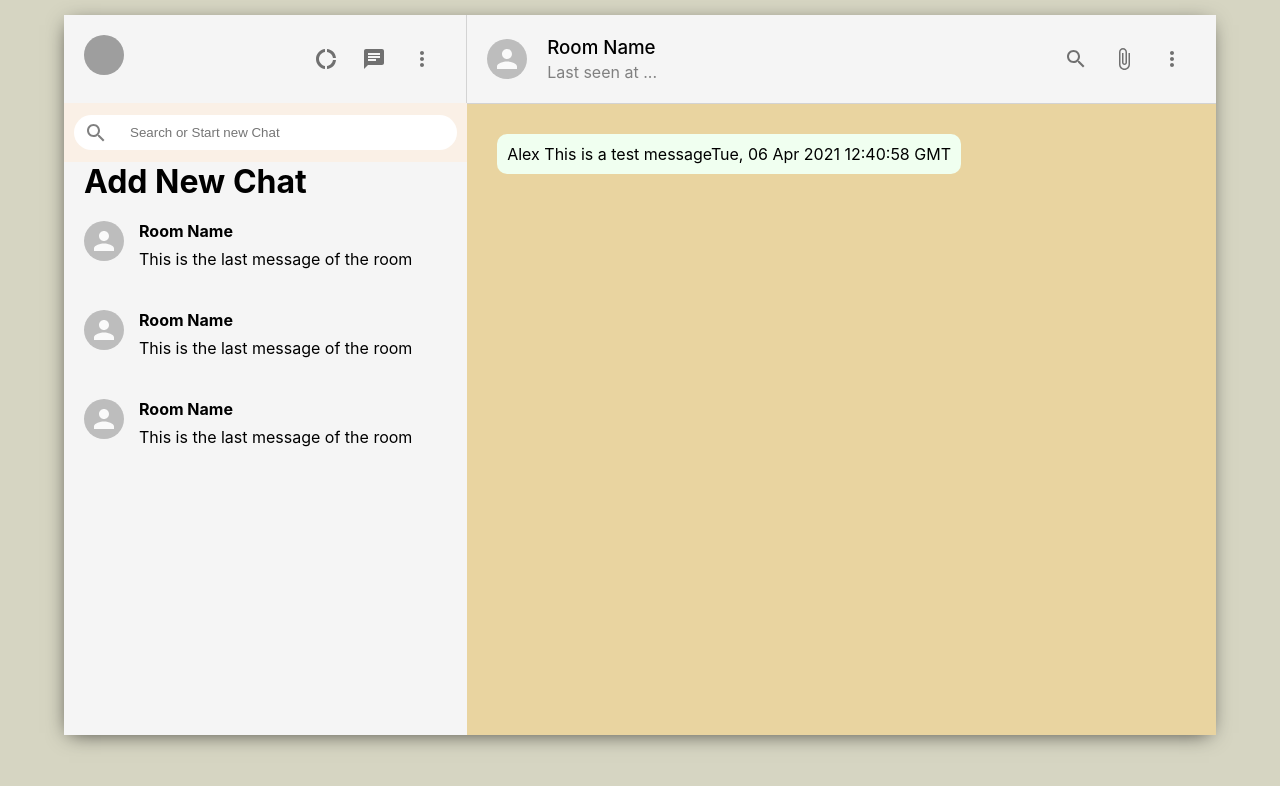
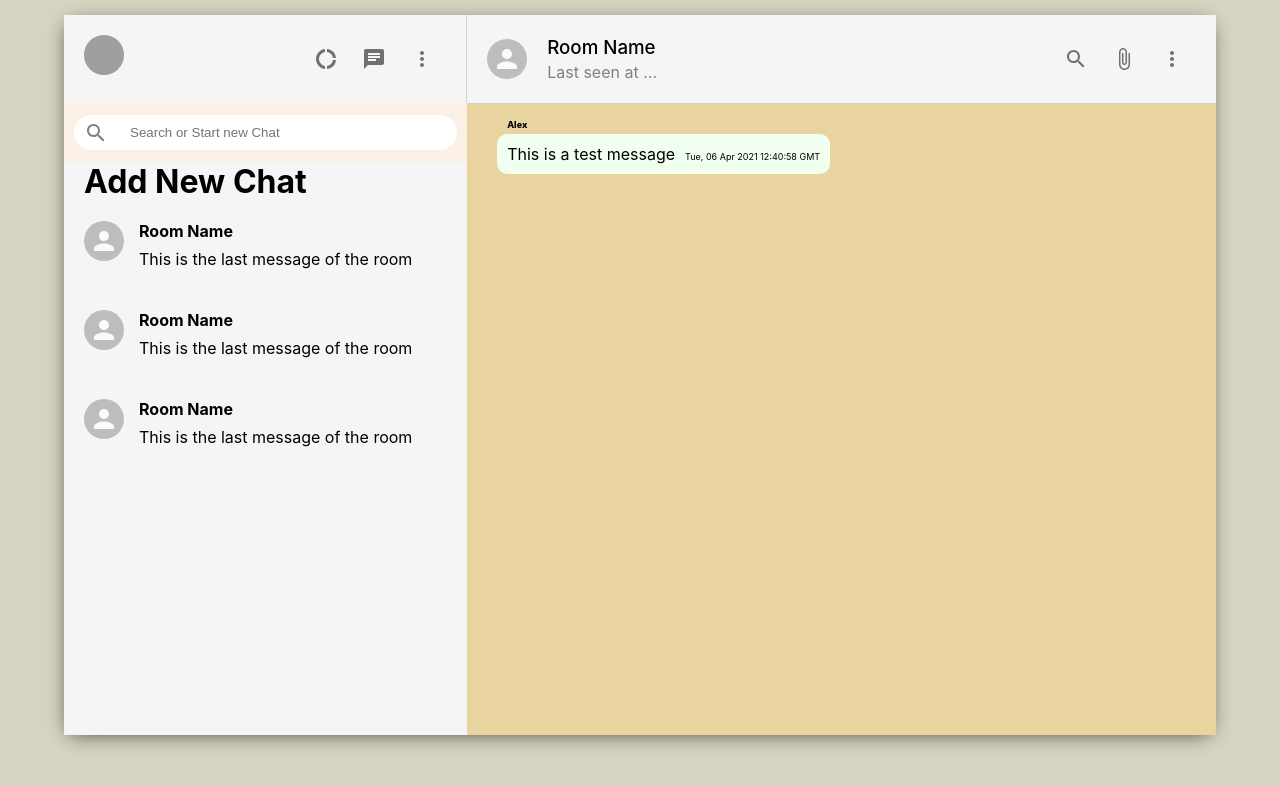
Before and after one commit to adospinoiu/MERN_WhatsApp_Clone, a React (Create React App) app in the folder whatsapp-clone/: page / in a window 1280 px wide. Shown: the top 786 px of the page. Built offline with nearby package versions, Linux system fonts and the light colour scheme; grey boxes are pictures that could not be loaded.

Commit message:
Added css to style the name and time in the chat.css file

```diff
--- a/whatsapp-clone/src/Chat.css
+++ b/whatsapp-clone/src/Chat.css
@@ -43,3 +43,15 @@
     background-color: honeydew;
     margin-bottom: 30px;
 }
+
+.chat__timestamp {
+    margin-left: 10px;
+    font-size: xx-small;
+}
+
+.chat__name {
+    position: absolute;
+    top: -15px;
+    font-weight: 800;
+    font-size: xx-small;
+}
```
